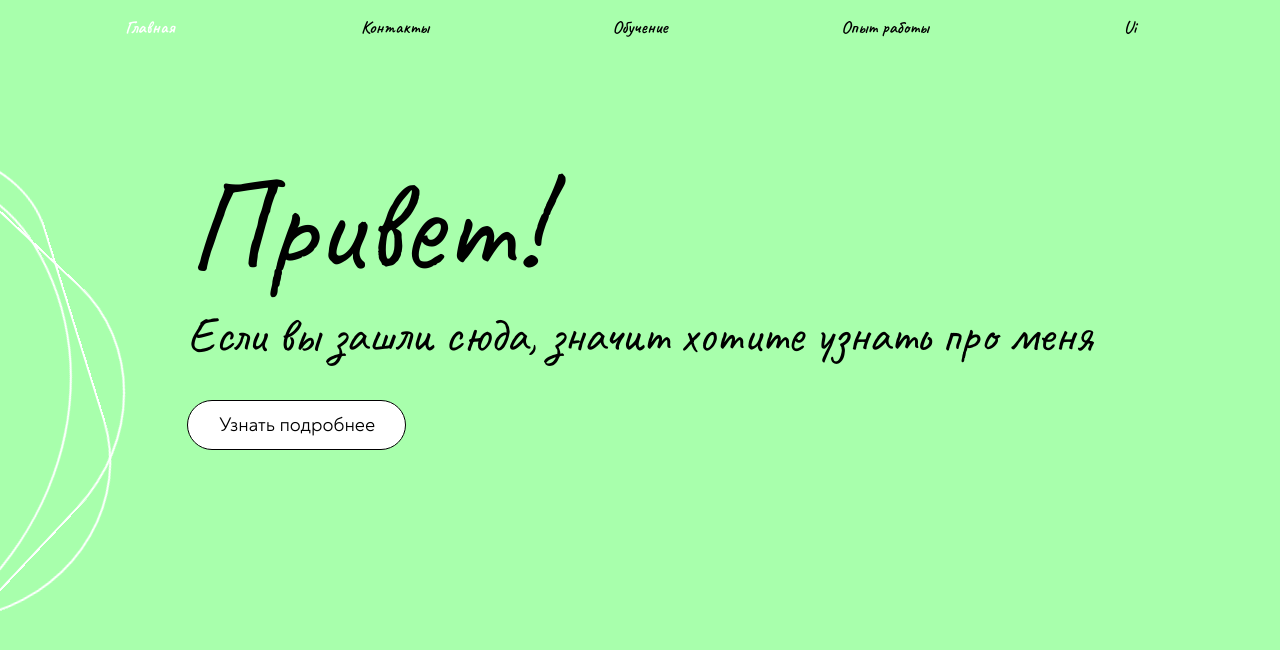
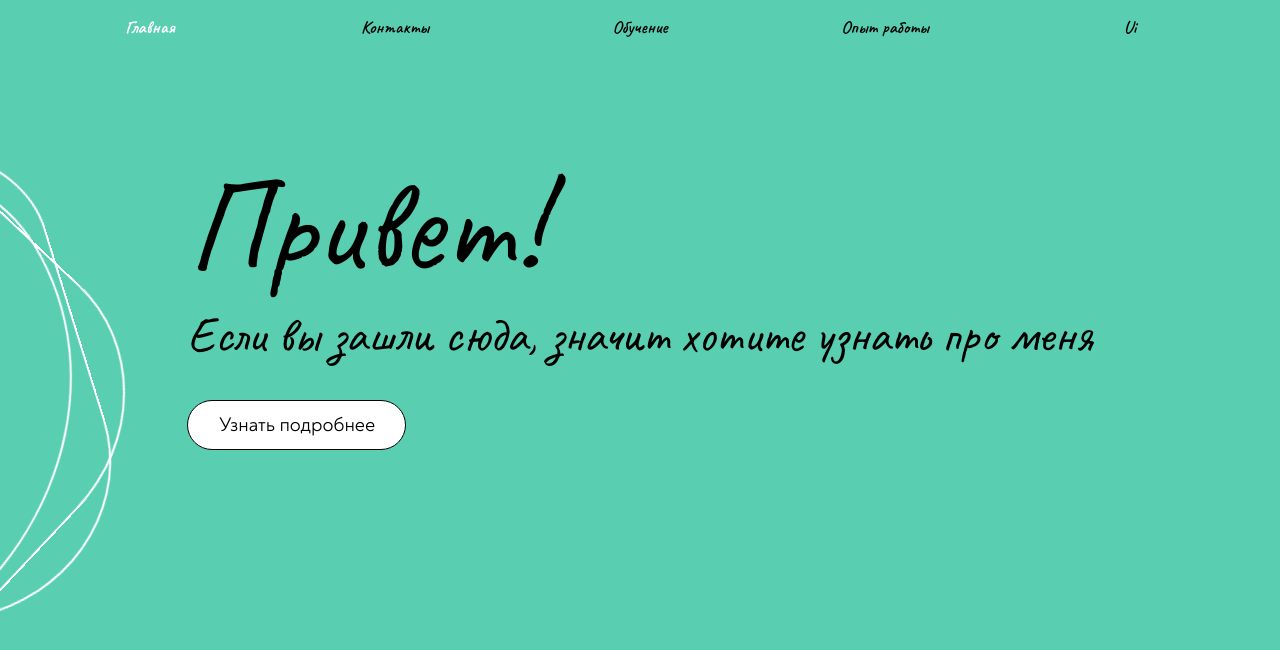
Before and after one commit to YuliyaMikhaleva/PortfolioProject, a React (Vite) app: page / in a window 1280 px wide. Shown: the top 650 px of the page. Built offline with nearby package versions, Linux system fonts and the light colour scheme; a web font is replaced by a local one.

Commit message:
refactoring: change SnapBlock, SnapContainer

```diff
--- a/src/components/_UiComponents/SnapContainer/SnapBlock.tsx
+++ b/src/components/_UiComponents/SnapContainer/SnapBlock.tsx
@@ -1,13 +1,20 @@
 import "./SnapContainer.scss"
+import * as React from "react";
 
-const SnapItem = ({children}) => {
+export interface ISnapBlockProps {
+    children?: React.ReactNode;
+    className?: string;
+    allHeight?: boolean;
+}
+
+const SnapBlock: React.FC<ISnapBlockProps> = ({children, className, allHeight=false}) => {
 
     return (
-        <div className="snap-container__block">
+        <section className={[className, "snap-container__block", allHeight && "snap-container__block--all-height"].join(' ')}>
             {children}
-        </div>
+        </section>
 
     )
 }
 
-export default SnapItem
+export default SnapBlock
--- a/src/components/_UiComponents/SnapContainer/SnapContainer.scss
+++ b/src/components/_UiComponents/SnapContainer/SnapContainer.scss
@@ -1,5 +1,4 @@
 .snap-container {
-  $article-colors: #A8FFAC, #FFA8A8, #D9A8FF, #7EBBE9;
   height: 100vh;
   overflow-y: scroll;
   scroll-snap-type: y mandatory;
@@ -7,16 +6,19 @@
   &__block {
     height: 100vh;
     scroll-snap-align: start;
+    scroll-snap-stop: always;
     display: flex;
     flex-direction: column;
     justify-content: center;
     align-items: center;
     overflow: hidden;
     padding: 150px 0;
-    //padding-top: 100px;
-    //box-sizing: content-box;
+    &--all-height {
+      padding: 0;
+    }
     &:nth-child(1) {
-      background-color: #A8FFAC;
+      //background-color: #A8FFAC;
+      background-color: var(--color-mint);
     }
     &:nth-child(2) {
       background-color: #FFA8A8;
--- a/src/components/_UiComponents/SnapContainer/SnapContainer.tsx
+++ b/src/components/_UiComponents/SnapContainer/SnapContainer.tsx
@@ -1,11 +1,19 @@
 import "./SnapContainer.scss"
+import * as React from "react";
+import {FC} from "react";
 
-const SnapContainer = ({children}) => {
+export interface ISnapContainerProps {
+    children?: React.ReactNode;
+    className?: string;
+}
+
+const SnapContainer:FC<ISnapContainerProps> = ({children, className}) => {
+
 
     return (
-        <div className="snap-container">
+        <section className={["snap-container", className ].join('')}>
             {children}
-        </div>
+        </section>
 
     )
 }
```
